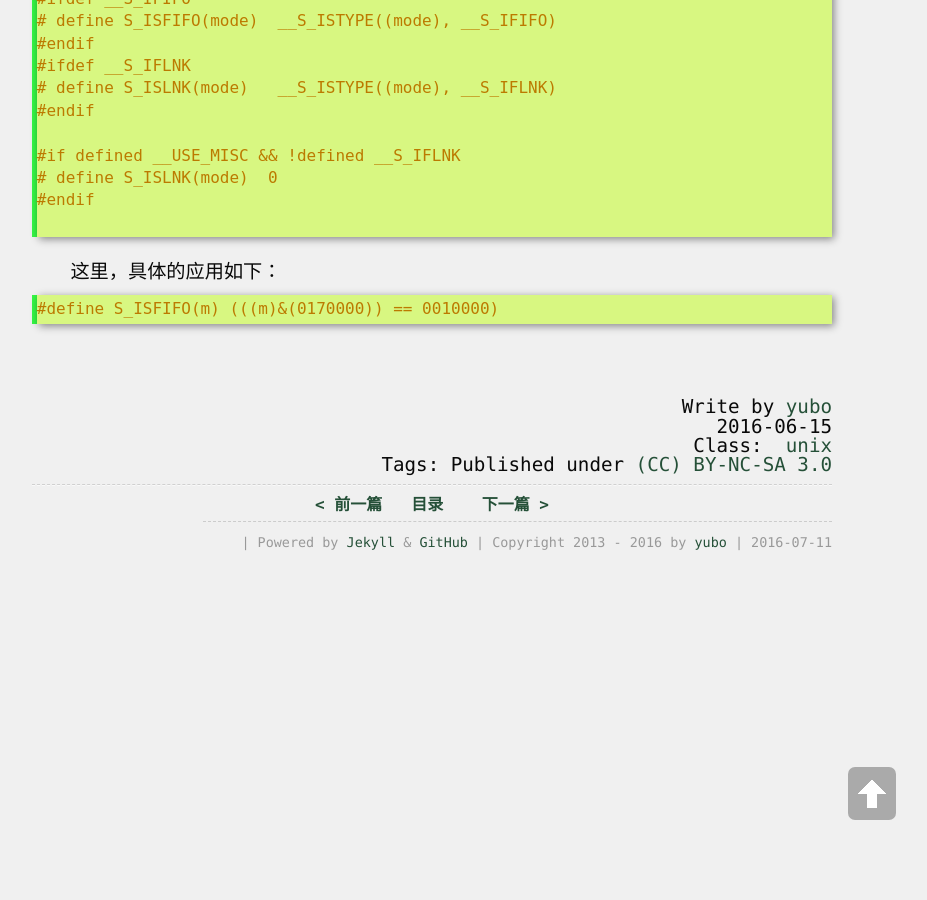
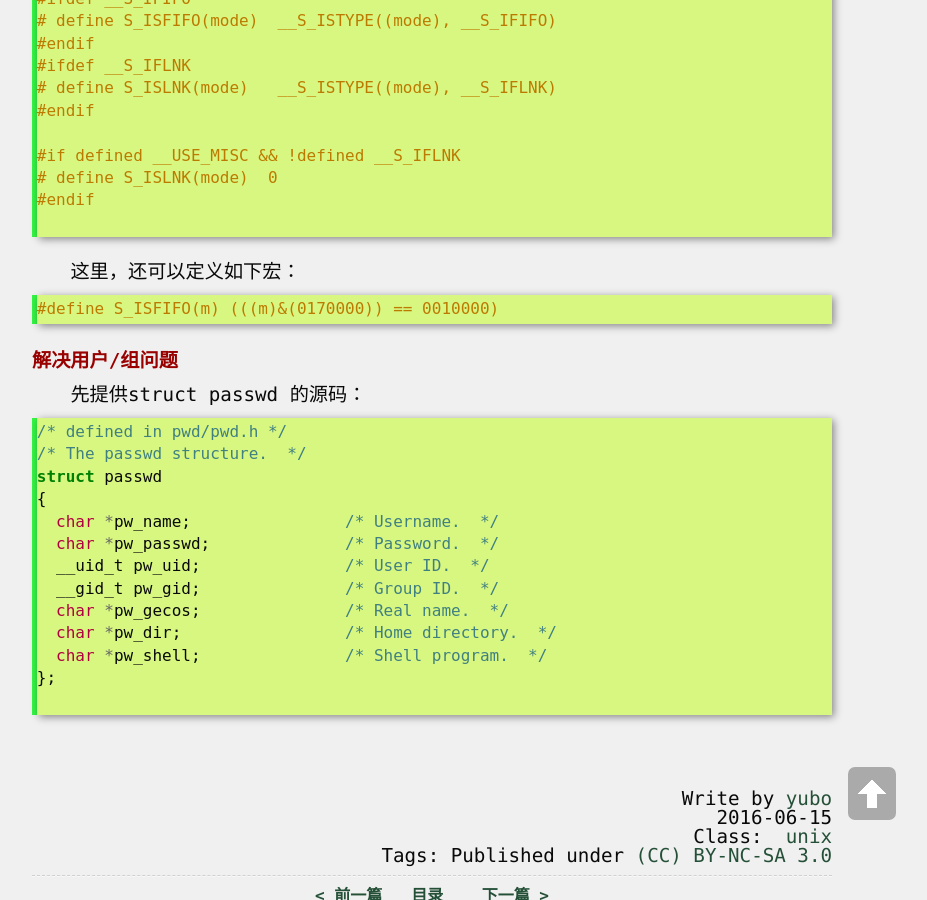
Before and after one commit to yuzibo/yuzibo.github.io, a Jekyll site: the page built from _posts/2016-06-15-ls_commands.md, in a window 1280 px wide and 900 px high, scrolled down 4087 px. Shown: the whole window, without its empty margins (208-1135 px from the left). Built offline with Jekyll 4.4.1, drawn with Linux system fonts in a browser that asks for light colours; comment, search, counter and statistics services are not loaded.

Commit message:
add ls_commands

````diff
--- a/_posts/2016-06-15-ls_commands.md
+++ b/_posts/2016-06-15-ls_commands.md
@@ -212,8 +212,28 @@ if ((info.st_mode & 0170000) == 0040000)
 #endif
 
 ```
-这里，具体的应用如下：
+这里，还可以定义如下宏：
 
 ```c
 #define S_ISFIFO(m) (((m)&(0170000)) == 0010000)
 ```
+
+### 解决用户/组问题
+
+先提供struct passwd 的源码：
+
+```c
+/* defined in pwd/pwd.h */
+/* The passwd structure.  */
+struct passwd
+{
+  char *pw_name;		/* Username.  */
+  char *pw_passwd;		/* Password.  */
+  __uid_t pw_uid;		/* User ID.  */
+  __gid_t pw_gid;		/* Group ID.  */
+  char *pw_gecos;		/* Real name.  */
+  char *pw_dir;			/* Home directory.  */
+  char *pw_shell;		/* Shell program.  */
+};
+
+```
````
